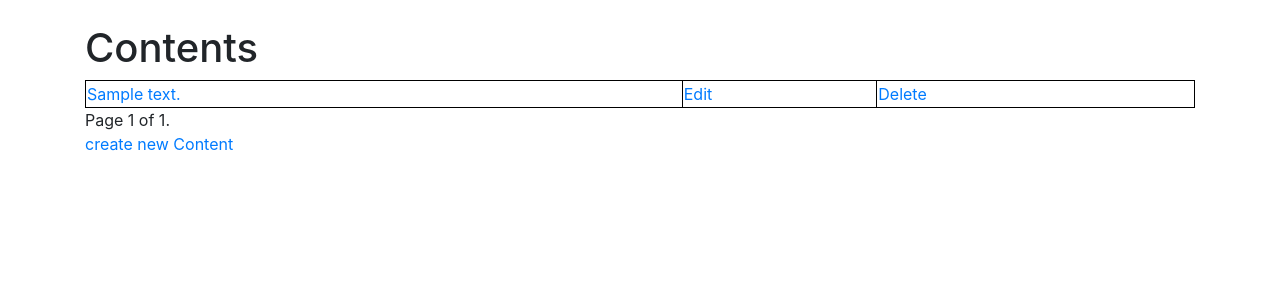
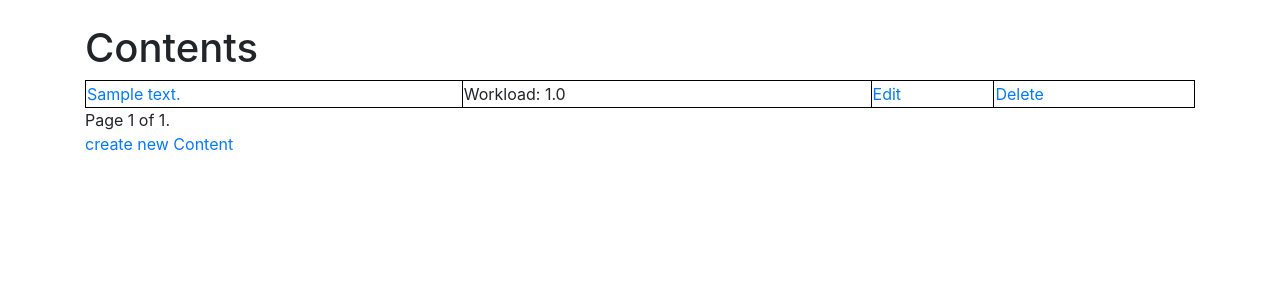
Before and after one commit to ComNets-Bremen/easyCCS, a Django app: page /content/list/content in a window 1280 px wide. Shown: the part 56-356 px from the top of the page. Run offline with Django 3.2, Linux system fonts and the light colour scheme; a user stored in the database is signed in; tables that the repository leaves empty hold one stand-in row (values such as "Sample post"); some libraries are stand-ins or nearby versions.

Commit message:
Show workload in list view

```diff
--- a/easyCCS/content/templates/content/content_list.html
+++ b/easyCCS/content/templates/content/content_list.html
@@ -9,6 +9,7 @@
 {% for o in object_list %}
 <tr>
     <td><a href="{% url "detailContent" o.id %}">{{ o.content_name }}</a></td>
+    <td>Workload: {{ o.content_workload }}</td>
     <td><a href="{% url "updateContent" o.id %}">Edit</a></td>
     <td><a href="{% url "deleteContent" o.id %}">Delete</a></td>
 </tr>
```
